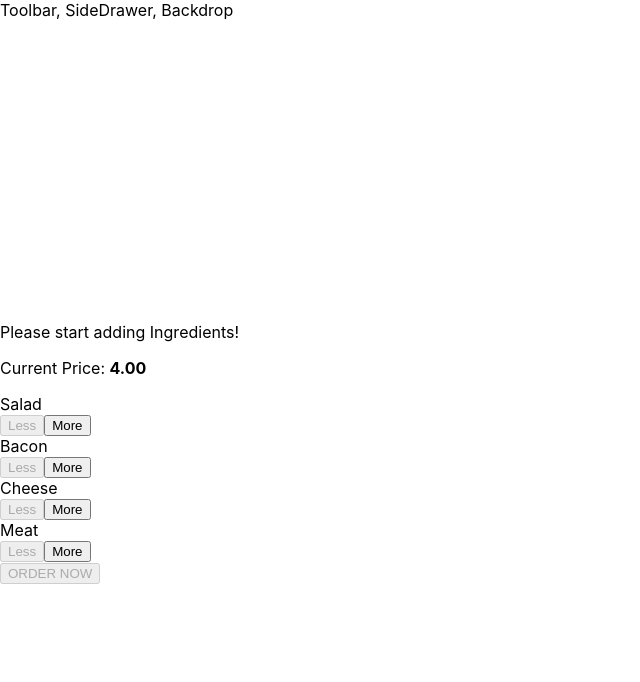
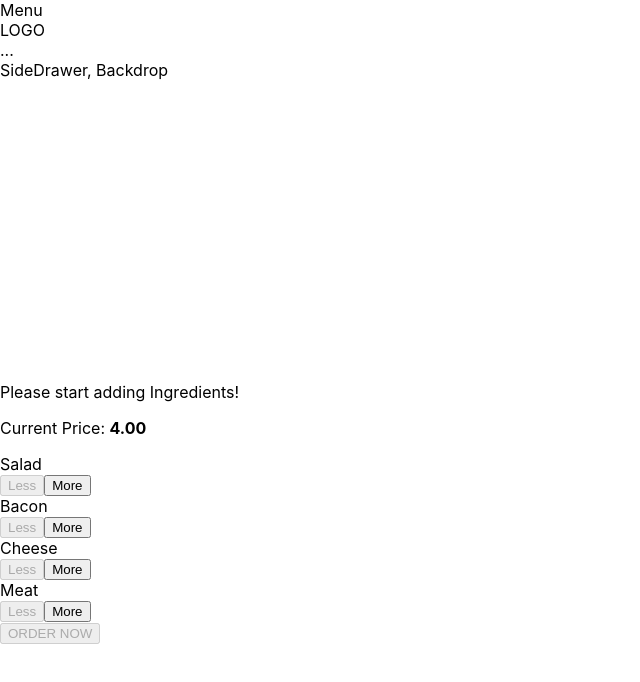
Before and after one commit to 1kevinson/react-complete-guide, a React app in the folder burger-builder/: page / in a window 1280 px wide. Shown: the top 682 px of the page, without its empty margins (0-640 px from the left). Built offline with nearby package versions, Linux system fonts and the light colour scheme.

Commit message:
[Burger Builder](<>):  Adding a toolbar

```diff
--- a/burger-builder/src/components/Layout/Layout.css
+++ b/burger-builder/src/components/Layout/Layout.css
@@ -1,3 +1,3 @@
 .Content {
-  margin-top: 1rem;
+  margin-top: 72px;
 }
--- a/burger-builder/src/components/Layout/Layout.js
+++ b/burger-builder/src/components/Layout/Layout.js
@@ -1,12 +1,14 @@
 import React from "react";
 
 import Aux from "../../hoc/Aux";
+import Toolbar from "../Navigation/Toolbar/Toolbar";
 import classes from "./Layout.css";
 
 // Functional Component to return the layout
 const layout = (props) => (
   <Aux>
-    <div> Toolbar, SideDrawer, Backdrop</div>
+    <Toolbar />
+    <div> SideDrawer, Backdrop</div>
     <main className={classes.Content}>{props.children}</main>
   </Aux>
 );
--- /dev/null
+++ b/burger-builder/src/components/Navigation/Toolbar/Toolbar.css
@@ -0,0 +1,18 @@
+.Toolbar {
+  height: 56px;
+  width: 100%;
+  position: fixed;
+  top: 0;
+  left: 0;
+  background-color: #703b09;
+  display: flex;
+  justify-content: space-between;
+  align-items: center;
+  padding: 0 20px;
+  box-sizing: border-box;
+  z-index: 90;
+}
+
+.Toolbar nav {
+  height: 100%;
+}
--- /dev/null
+++ b/burger-builder/src/components/Navigation/Toolbar/Toolbar.js
@@ -0,0 +1,15 @@
+import React from "react";
+
+import classes from "./Toolbar.css";
+
+const toolbar = (props) => {
+  return (
+    <header className={classes.Toolbar}>
+      <div>Menu</div>
+      <div>LOGO</div>
+      <nav>...</nav>
+    </header>
+  );
+};
+
+export default toolbar;
```
